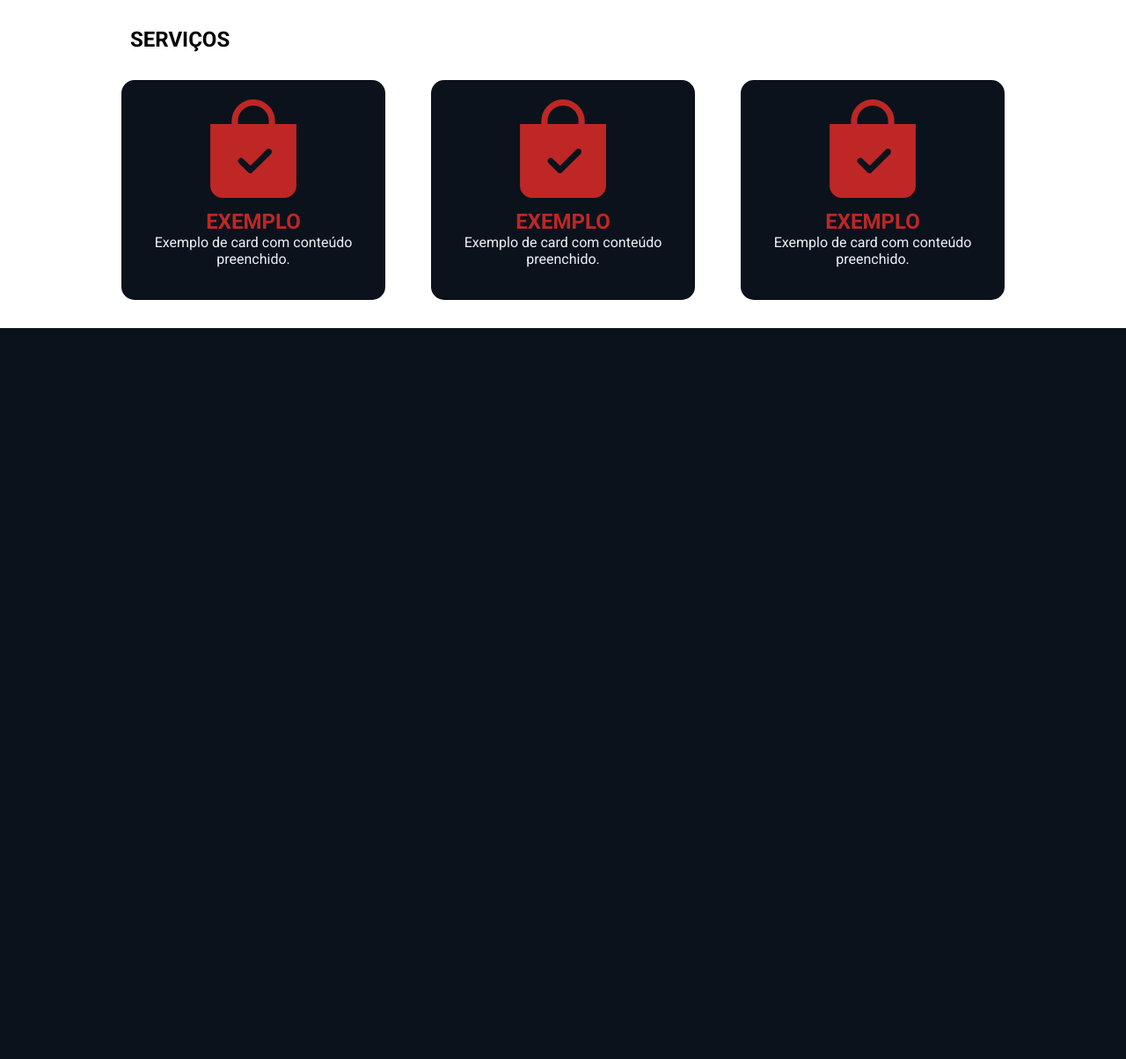
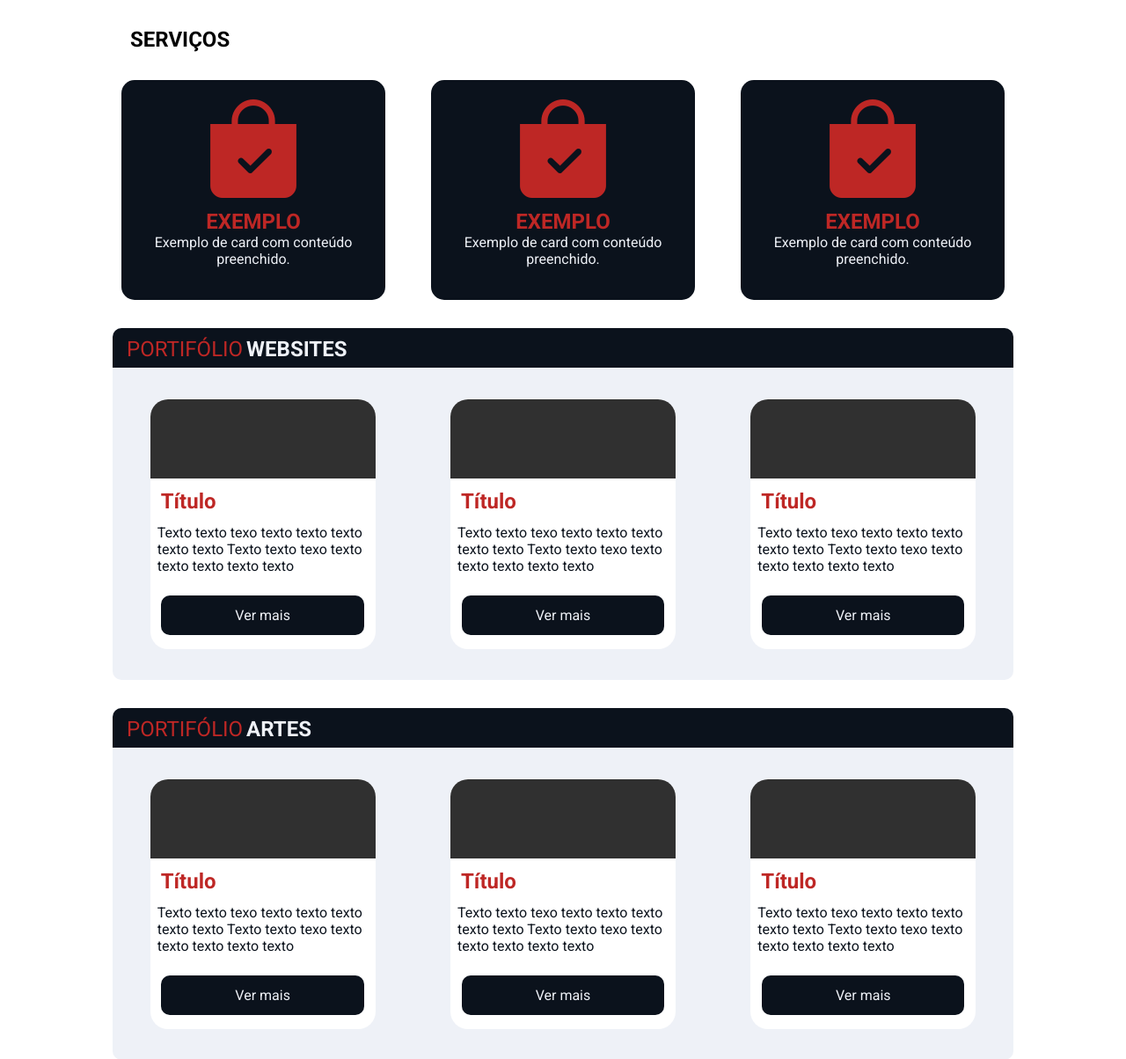
Before and after one commit to lucasfvalle/codapp_site, a web app: file index.html in a window 1280 px wide. Shown: the part 551-1755 px from the top of the page at 88% size. Before the commit the page ends 924 px from the top, so only its background shows below. Run offline with its HTML, style and script files only (its server is not run), Linux system fonts and the light colour scheme.

Commit message:
Portifólio Style

```diff
--- a/css/style.css
+++ b/css/style.css
@@ -182,3 +182,87 @@ body{
     color: var(--white);
     text-align: center;
 }
+
+/* Portifólios */
+.container main .main-container .port-container{
+    width: 100%;
+    height: 400px;
+    margin-top:2em;
+    display: flex;
+    flex-direction: column;
+    background-color: var(--white);
+    justify-content: space-between;
+    border-radius: 10px;
+}
+/* Portifólio Title*/
+.container main .main-container .port-container .port-title{
+    width: 100%;
+    padding-top: 10px;
+    flex-direction: row;
+    background-color: var(--blue);
+    height: 50px;
+    border-radius: 10px 10px 0 0;
+    align-items: center;
+    padding-left: 1em;
+}
+.container main .main-container .port-container .port-title .primary-text{
+    font-size: 1.5em;
+    color: var(--red);
+    width: fit-content;
+}
+.container main .main-container .port-container .port-title .secondary-text{
+    width: fit-content;
+    font-size: 1.5em;
+    color: var(--white);
+    font-weight: 600;
+}
+/* Portifólio Card Container */
+.container main .main-container .port-container .port-card-container{
+    width: 100%;
+    height: 100%;
+    display: flex;
+    flex-direction: row;
+    justify-content: space-between;
+    align-items: center;
+
+}
+.container main .main-container .port-container .port-card-container .port-card{
+    width: 25%;
+    height: 80%;
+    display: flex;
+    flex-direction: column;
+    background-color: #fff;
+    border-radius: 20px;
+}
+.container main .main-container .port-container .port-card-container .port-card .port-img{
+    width: 100%;
+    height: 50%;
+    background-color: #303030;
+    border-radius: 20px 20px 0 0;
+}
+.container main .main-container .port-container .port-card-container .port-card h2{
+    width: 100%;
+    margin: 0.5em;
+    color: var(--red);
+}
+.container main .main-container .port-container .port-card-container .port-card p{
+    width: 100%;
+    margin-bottom: 0.5em;
+    margin-left: 0.5em;
+    margin-right: 0.5em;
+    color: var(--blue);
+}
+.container main .main-container .port-container .port-card-container .port-card .port-card-button{
+    text-decoration: none;
+    margin-bottom: 1em;
+    margin-top: 1em;
+    width: 90%;
+    height: 70px;
+    border-radius: 10px;
+    display: flex;
+    align-items: center;
+    justify-content: center;
+    font-size: 1em;
+    color: var(--white);
+    background-color: var(--blue);
+}
--- a/index.html
+++ b/index.html
@@ -1,14 +1,19 @@
 <!DOCTYPE html>
 <html lang="pt-br">
     <head>
+        <!-- Meta tags -->
         <meta charset="UTF-8">
         <meta http-equiv="X-UA-Compatible" content="IE=edge">
         <meta name="viewport" content="width=device-width, initial-scale=1.0">
+        <!-- CSS -->
         <link rel="stylesheet" href="./css/style.css">
+        <!-- Font -->
         <link rel="preconnect" href="https://fonts.googleapis.com">
         <link rel="preconnect" href="https://fonts.gstatic.com" crossorigin>
         <link href="https://fonts.googleapis.com/css2?family=Roboto:ital,wght@0,100;0,300;0,400;0,500;0,700;0,900;1,100;1,300;1,400;1,500;1,700;1,900&display=swap" rel="stylesheet">
+        <!-- Bootstrap icons -->
         <link rel="stylesheet" href="https://cdn.jsdelivr.net/npm/bootstrap-icons@1.8.1/font/bootstrap-icons.css">
+        <!-- Favicon -->
         <link rel="apple-touch-icon" sizes="180x180" href="./imgs/favicon/apple-touch-icon.png">
         <link rel="icon" type="image/png" sizes="32x32" href="./imgs/favicon/favicon-32x32.png">
         <link rel="icon" type="image/png" sizes="16x16" href="./imgs/favicon/favicon-16x16.png">
@@ -77,6 +82,100 @@
                             </p>
                         </div>
                     </div>
+                    <div class="port-container">
+                        <div class="port-title">
+                            <span class="primary-text">PORTIFÓLIO</span>
+                            <span class="secondary-text">WEBSITES</span>
+                        </div>
+                        <div class="port-card-container">
+                            <div class="port-card">
+                                <div class="port-img">
+
+                                </div>
+                                <h2>
+                                    Título
+                                </h2>
+                                <p>
+                                    Texto texto texo texto texto texto texto texto
+                                    Texto texto texo texto texto texto texto texto
+                                </p>
+                                <a href="" class="port-card-button">Ver mais</a>
+                            </div>
+                            <div class="port-card">
+                                <div class="port-img">
+
+                                </div>
+                                <h2>
+                                    Título
+                                </h2>
+                                <p>
+                                    Texto texto texo texto texto texto texto texto
+                                    Texto texto texo texto texto texto texto texto
+                                </p>
+                                <a href="" class="port-card-button">Ver mais</a>
+                            </div>
+                            <div class="port-card">
+                                <div class="port-img">
+
+                                </div>
+                                <h2>
+                                    Título
+                                </h2>
+                                <p>
+                                    Texto texto texo texto texto texto texto texto
+                                    Texto texto texo texto texto texto texto texto
+                                </p>
+                                <a href="" class="port-card-button">Ver mais</a>
+                            </div>
+                        </div>
+                    </div>
+                    <div class="port-container">
+                        <div class="port-title">
+                            <span class="primary-text">PORTIFÓLIO</span>
+                            <span class="secondary-text">ARTES</span>
+                        </div>
+                        <div class="port-card-container">
+                            <div class="port-card">
+                                <div class="port-img">
+
+                                </div>
+                                <h2>
+                                    Título
+                                </h2>
+                                <p>
+                                    Texto texto texo texto texto texto texto texto
+                                    Texto texto texo texto texto texto texto texto
+                                </p>
+                                <a href="" class="port-card-button">Ver mais</a>
+                            </div>
+                            <div class="port-card">
+                                <div class="port-img">
+
+                                </div>
+                                <h2>
+                                    Título
+                                </h2>
+                                <p>
+                                    Texto texto texo texto texto texto texto texto
+                                    Texto texto texo texto texto texto texto texto
+                                </p>
+                                <a href="" class="port-card-button">Ver mais</a>
+                            </div>
+                            <div class="port-card">
+                                <div class="port-img">
+
+                                </div>
+                                <h2>
+                                    Título
+                                </h2>
+                                <p>
+                                    Texto texto texo texto texto texto texto texto
+                                    Texto texto texo texto texto texto texto texto
+                                </p>
+                                <a href="" class="port-card-button">Ver mais</a>
+                            </div>
+                        </div>
+                    </div>
 
                 </div>
             </main>
```
